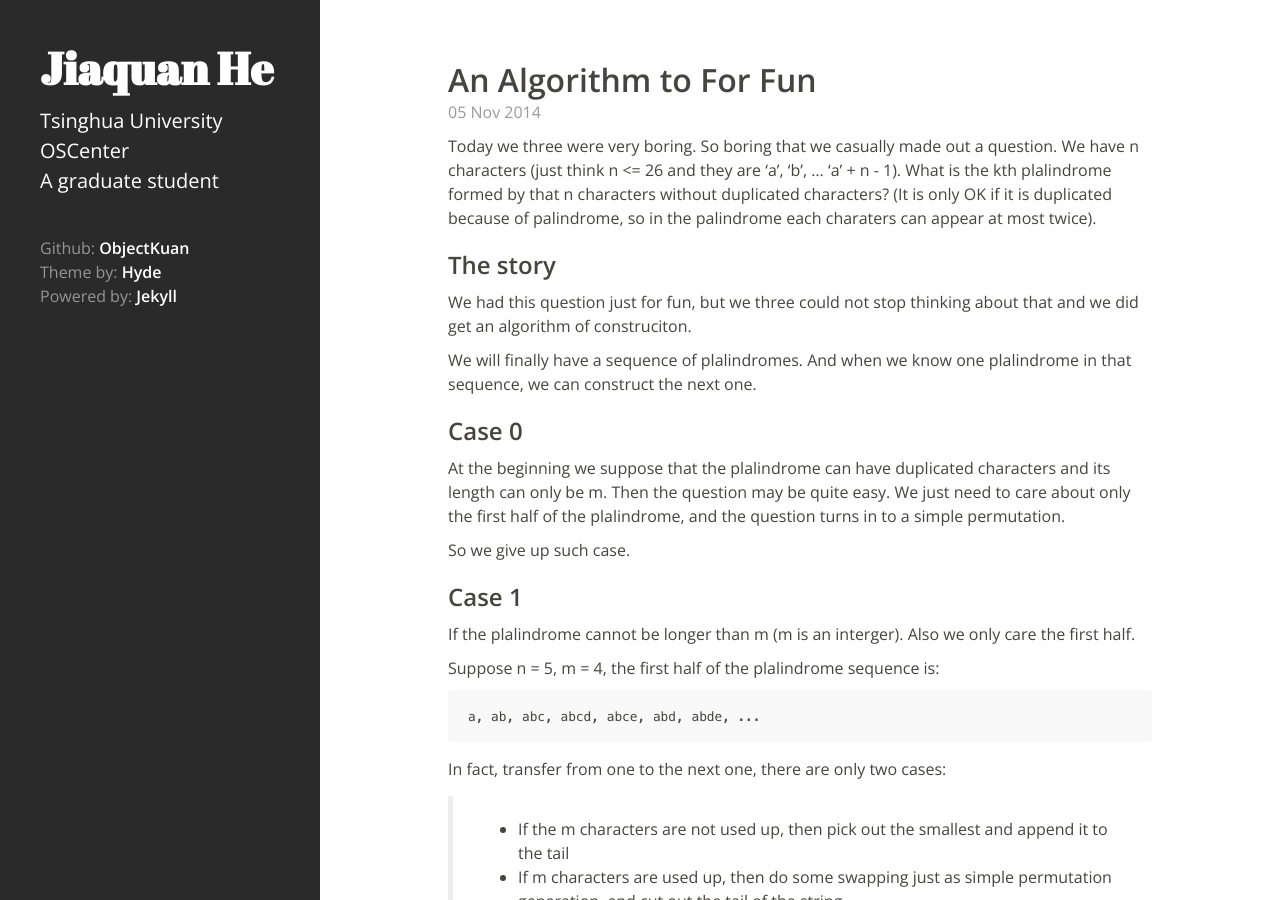
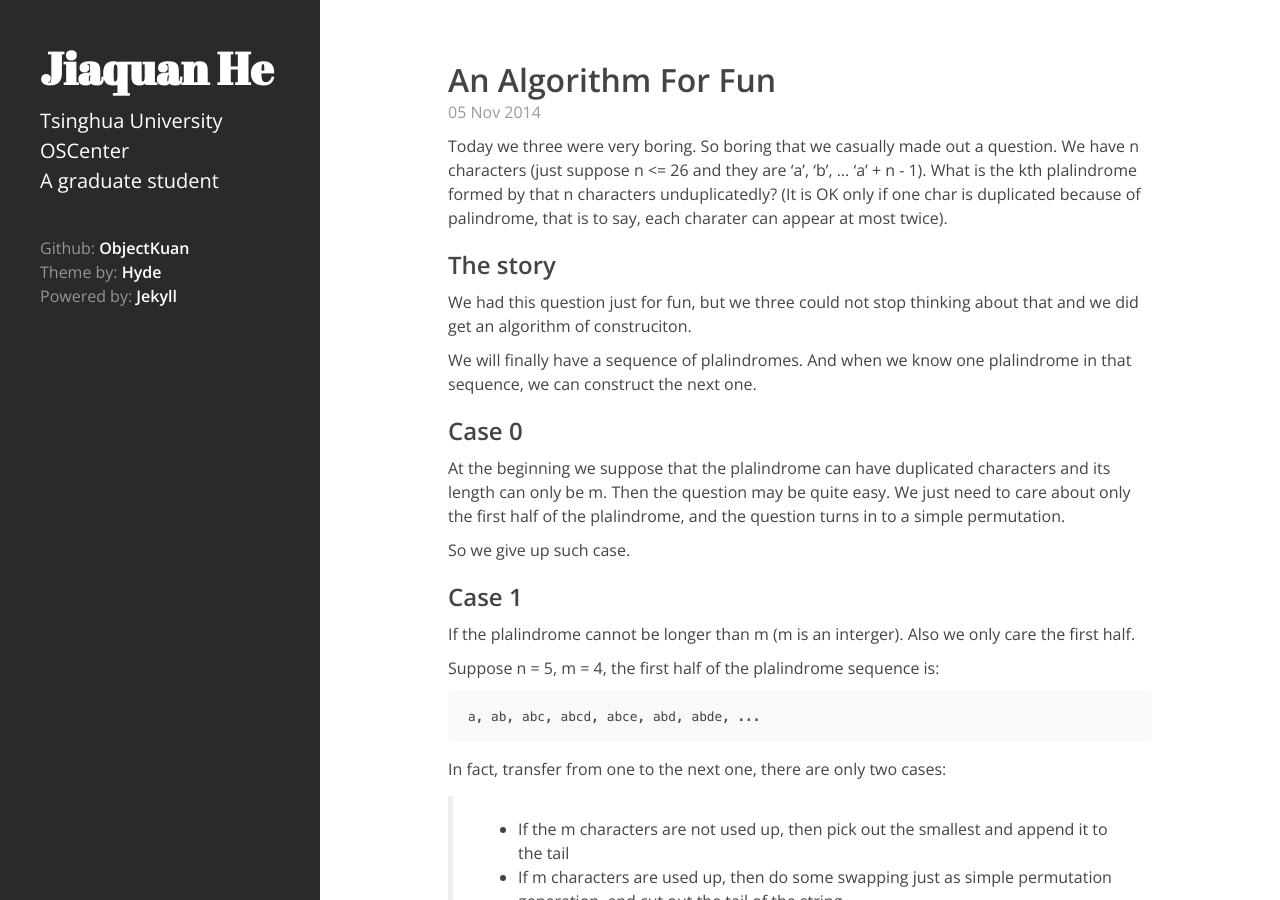
Before and after one commit to objectkuan/objectkuan.github.io, a Jekyll site: the page built from _posts/2014-11-05-an-algorithm-for-fun.md, in a window 1280 px wide and 900 px high. Built offline with Jekyll 4.4.1, drawn with Linux system fonts in a browser that asks for light colours; Markdown is read by kramdown in place of the engine named in the settings.

Commit message:
Fix again

```diff
--- a/_posts/2014-11-05-an-algorithm-for-fun.md
+++ b/_posts/2014-11-05-an-algorithm-for-fun.md
@@ -1,9 +1,9 @@
 ---
 layout: post
-title: An Algorithm to For Fun
+title: An Algorithm For Fun
 ---
 
-Today we three were very boring. So boring that we casually made out a question. We have n characters (just think n <= 26 and they are 'a', 'b', ... 'a' + n - 1). What is the kth plalindrome formed by that n characters without duplicated characters? (It is only OK if it is duplicated because of palindrome, so in the palindrome each charaters can appear at most twice).
+Today we three were very boring. So boring that we casually made out a question. We have n characters (just suppose n <= 26 and they are 'a', 'b', ... 'a' + n - 1). What is the kth plalindrome formed by that n characters unduplicatedly? (It is OK only if one char is duplicated because of palindrome, that is to say, each charater can appear at most twice).
 
 <!--more-->
 
```
